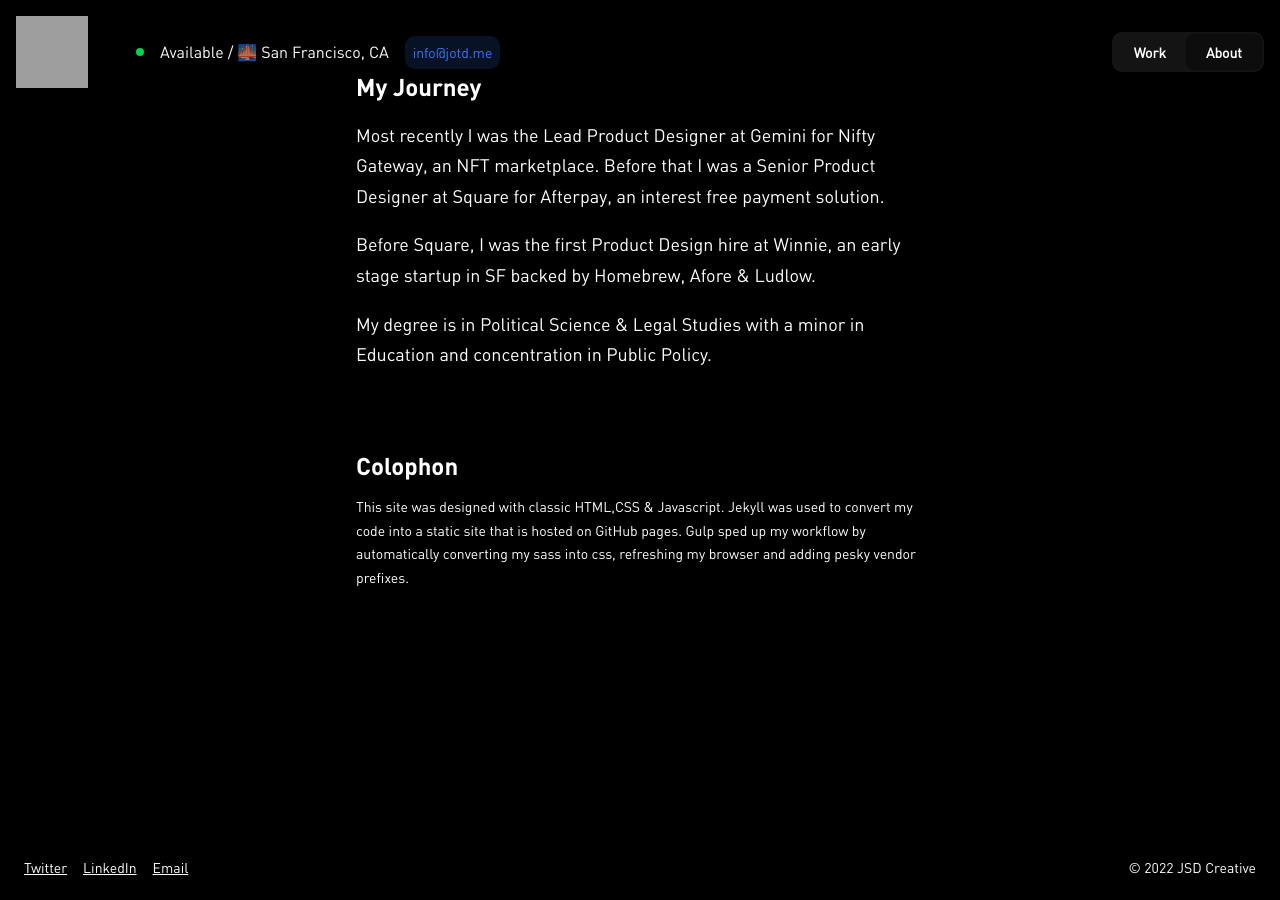
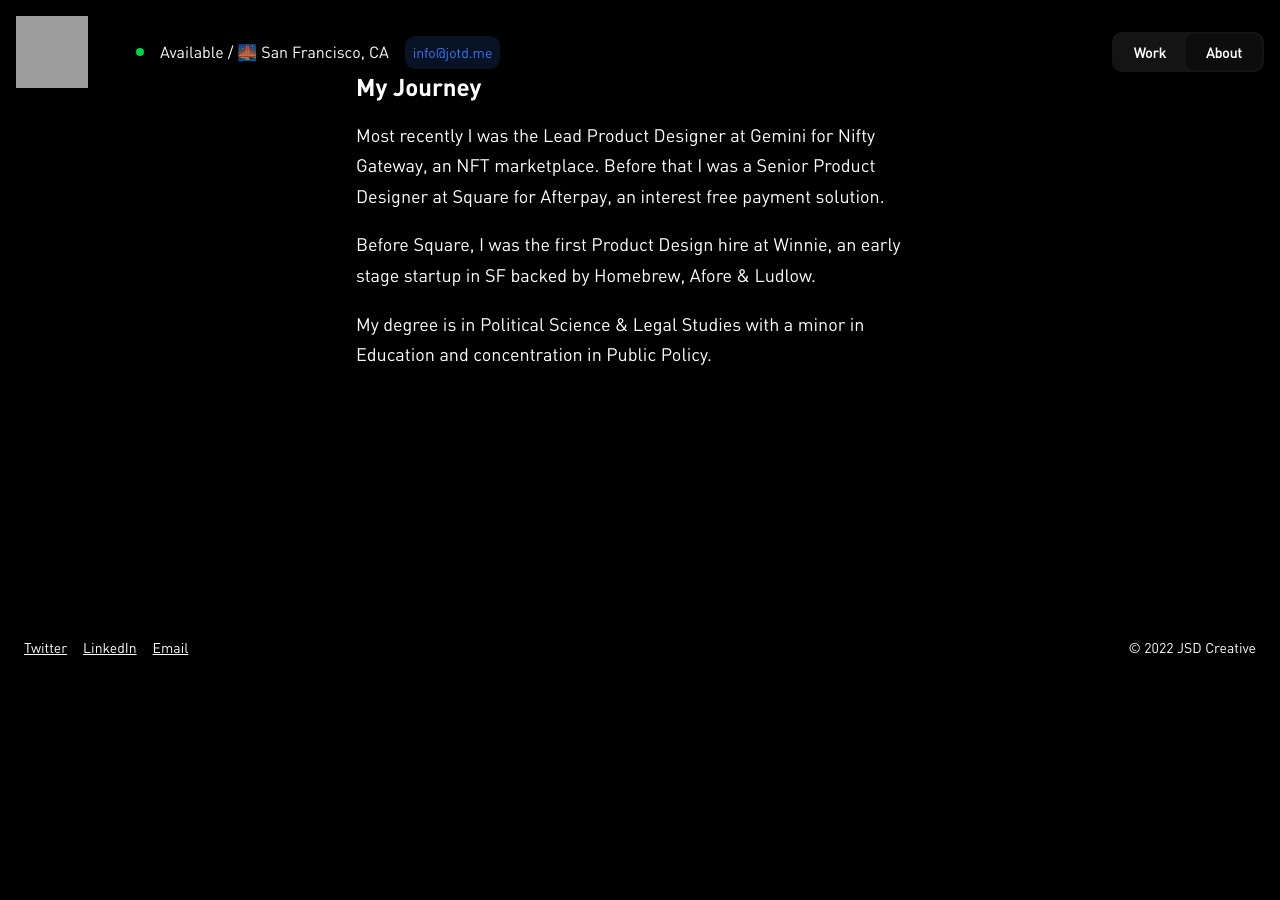
Before and after one commit to jotd/jotd-portfolio, a Jekyll site: the page about/index.html, which Jekyll copies as it is, in a window 1280 px wide and 900 px high, scrolled down 1188 px. Built offline with Jekyll 4.4.1, drawn with Linux system fonts in a browser that asks for light colours; after the commit the page ends 1868 px from its top, so only the background shows below that; grey boxes are pictures that could not be loaded.

Commit message:
Update index.html

```diff
--- a/about/index.html
+++ b/about/index.html
@@ -130,7 +130,7 @@
       </p>
     </div>
 
-    <div id="margin-below-header" class="content-about">
+    <!-- <div id="margin-below-header" class="content-about">
       <span class="text-subheader-3 ">Colophon</span>
       <p class="text-body colophon">
         This site was designed with classic HTML,CSS & Javascript. Jekyll was
@@ -138,7 +138,7 @@
         pages. Gulp sped up my workflow by automatically converting my sass
         into css, refreshing my browser and adding pesky vendor prefixes.
       </p>
-    </div>
+    </div> -->
 
     <div class="footer desktop">
       <div class="footer-links">
```
